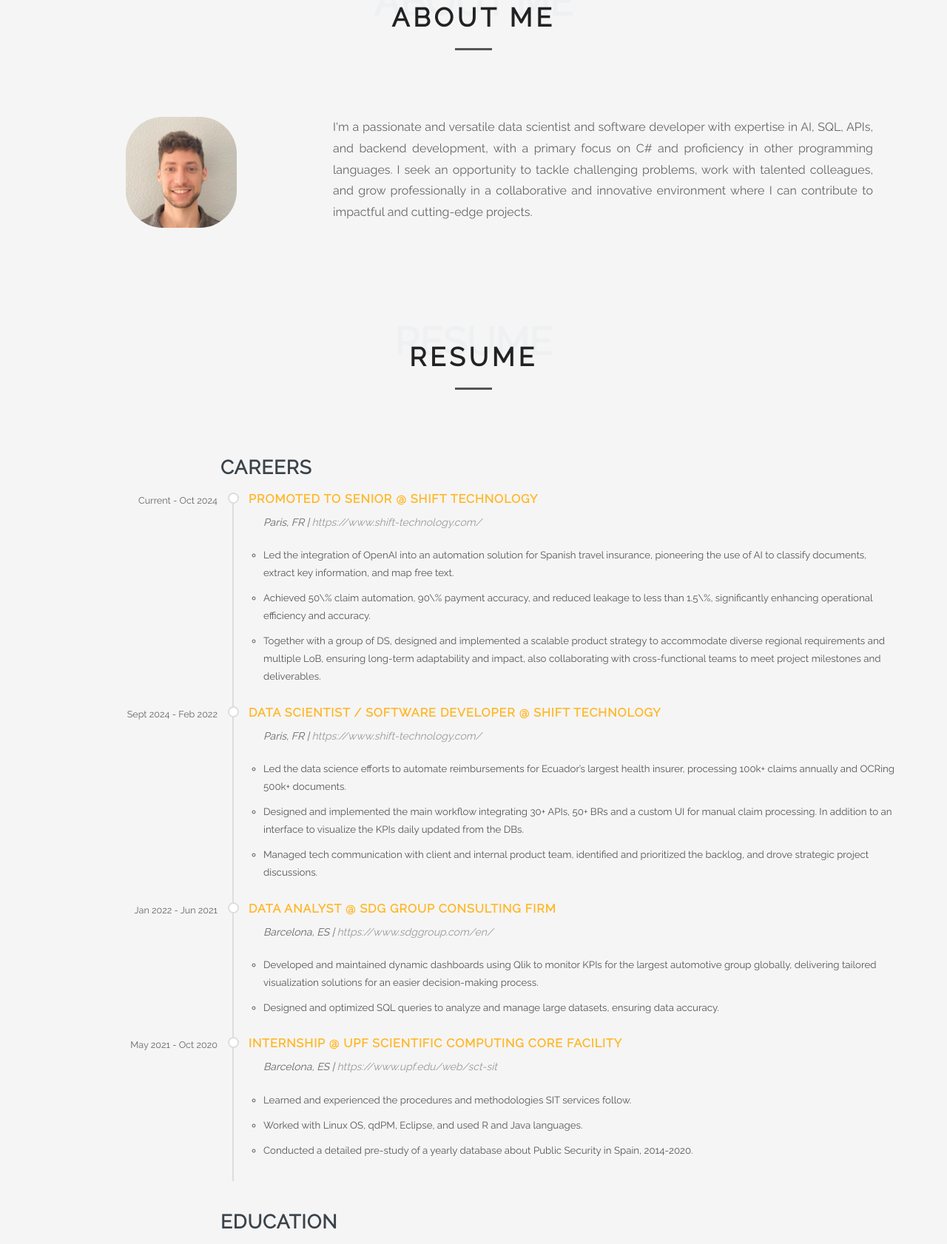
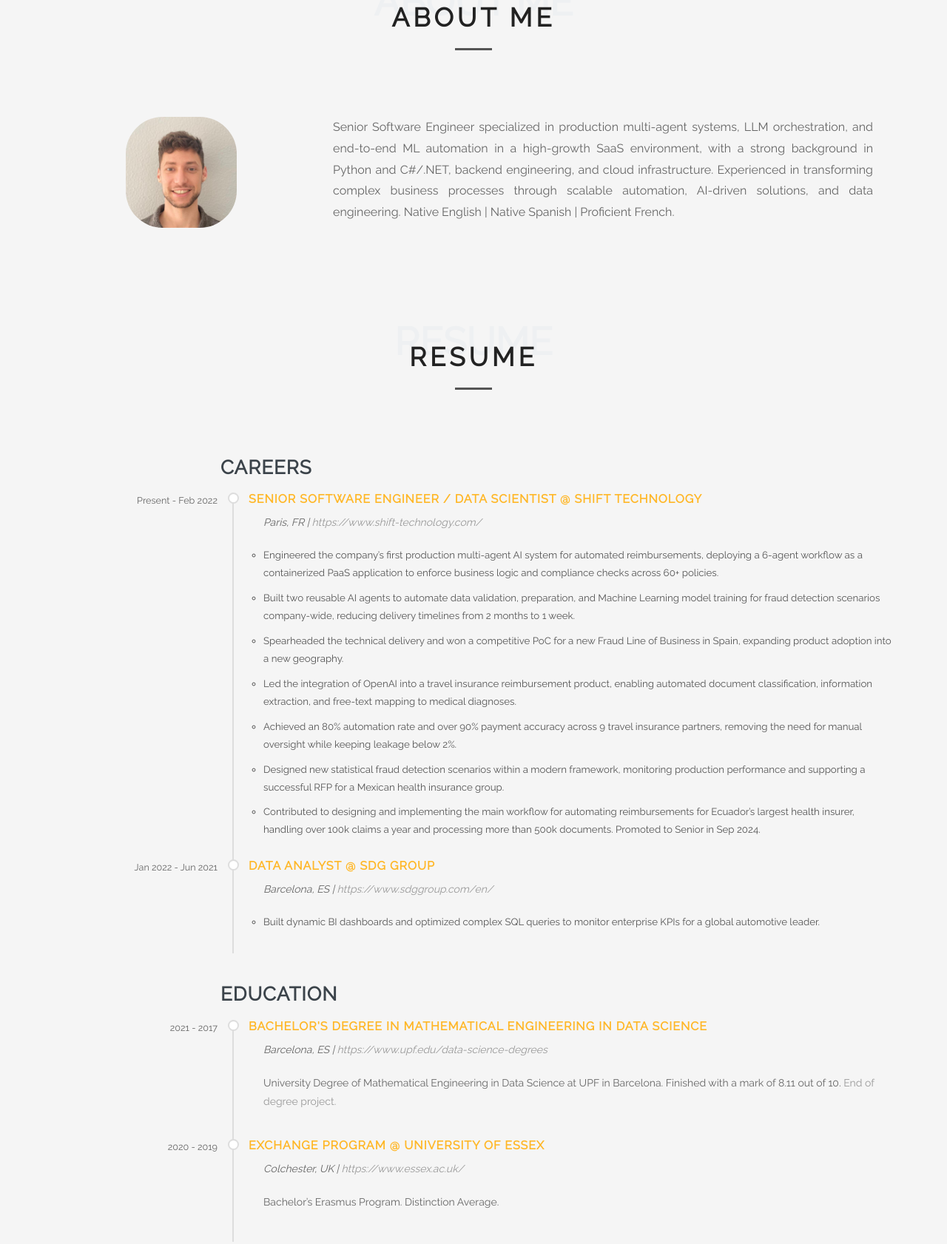
Before and after one commit to AranColl/AranColl.github.io, a plain HTML site: page index.html in a window 1280 px wide. Shown: the part 938-2620 px from the top of the page at 74% size. Drawn offline with Linux system fonts and the light colour scheme.

Commit message:
Update portfolio content from 2026 CV

```diff
--- a/index.html
+++ b/index.html
@@ -16,7 +16,7 @@
 
     <meta charset="UTF-8">
     <meta name="viewport" content="width=device-width, initial-scale=1.0">
-    <meta name="description" content="Personal Portfolio webpage">
+    <meta name="description" content="Aran Coll — Senior Software Engineer specialized in production multi-agent systems, LLM orchestration, and end-to-end ML automation.">
     <meta name="author" content="Aran Coll">
     <meta name="base code" content="Vlad Moroshan">
 
@@ -24,7 +24,7 @@
     <link rel="stylesheet" href="https://cdn.rawgit.com/konpa/devicon/master/devicon.min.css">
 
     <link rel="shortcut icon" href="images/logo.png"/>
-    <title>Web Developer</title>
+    <title>Senior Software Engineer | AI &amp; Data Engineer</title>
 
     <!-- CSS -->
     <link href="static/bootstrap/css/bootstrap.min.css" rel="stylesheet" media="screen">
@@ -51,7 +51,7 @@
     <div class="home-overlay"></div>
     <div class="intro">
         <h1>HI! I'm Aran Coll</h1>
-        <div class="start">and I welcome you to my interactive portfolio.</div>
+        <div class="start">Senior Software Engineer | AI &amp; Data Engineer</div>
     </div>
 
     <a href="#services">
@@ -103,13 +103,11 @@
 
                 <div class="col-12 col-md-8 mx-auto">
                     <p style="font-size: 16px; text-align: justify;">
-                        I'm a passionate and versatile data scientist and software developer
-                        with expertise in AI, SQL, APIs, and backend development, with a primary focus
-                        on C# and proficiency in other programming languages. I seek an opportunity to
-                        tackle challenging problems, work with talented colleagues, and grow professionally
-                        in a collaborative and innovative environment where I can contribute to impactful and
-                        cutting-edge projects.
-                    </p>
+                        Senior Software Engineer specialized in production multi-agent systems, LLM orchestration, and end-to-end ML
+                        automation in a high-growth SaaS environment, with a strong background in Python and C#/.NET,
+                        backend engineering, and cloud infrastructure. Experienced in transforming complex business
+                        processes through scalable automation, AI-driven solutions, and data engineering.
+                        Native English | Native Spanish | Proficient French.</p>
                 </div>
             </div>
         </div>
@@ -127,62 +125,34 @@
                 <div class="pfblock-line"></div>
             </div>
 
-            <div class="career-container">
+                        <div class="career-container">
                 <h3 class="resume-title">Careers</h3>
-
                 <div class="resume-item timeline">
-                    <div class="timeline-date">Current - Oct 2024</div>
+                    <div class="timeline-date">Present - Feb 2022</div>
                     <div class="timeline-content">
-                        <h4>Promoted to Senior @ Shift Technology</h4>
+                        <h4>Senior Software Engineer / Data Scientist @ Shift Technology</h4>
                         <p><em>Paris, FR | <a href="https://www.shift-technology.com/" target="_blank">https://www.shift-technology.com/</a></em></p>
                         <ul>
-                            <li> Led the integration of OpenAI into an automation solution for Spanish travel insurance, pioneering the use of AI to classify documents, extract key information, and map free text. </li>
-                            <li> Achieved 50\% claim automation, 90\% payment accuracy, and reduced leakage to less than 1.5\%, significantly enhancing operational efficiency and accuracy. </li>
-                            <li> Together with a group of DS, designed and implemented a scalable product strategy to accommodate diverse regional requirements and multiple LoB, ensuring long-term adaptability and impact, also collaborating with cross-functional teams to meet project milestones and deliverables. </li>
+                            <li>Engineered the company’s first production multi-agent AI system for automated reimbursements, deploying a 6-agent workflow as a containerized PaaS application to enforce business logic and compliance checks across 60+ policies.</li>
+                            <li>Built two reusable AI agents to automate data validation, preparation, and Machine Learning model training for fraud detection scenarios company-wide, reducing delivery timelines from 2 months to 1 week.</li>
+                            <li>Spearheaded the technical delivery and won a competitive PoC for a new Fraud Line of Business in Spain, expanding product adoption into a new geography.</li>
+                            <li>Led the integration of OpenAI into a travel insurance reimbursement product, enabling automated document classification, information extraction, and free-text mapping to medical diagnoses.</li>
+                            <li>Achieved an 80% automation rate and over 90% payment accuracy across 9 travel insurance partners, removing the need for manual oversight while keeping leakage below 2%.</li>
+                            <li>Designed new statistical fraud detection scenarios within a modern framework, monitoring production performance and supporting a successful RFP for a Mexican health insurance group.</li>
+                            <li>Contributed to designing and implementing the main workflow for automating reimbursements for Ecuador’s largest health insurer, handling over 100k claims a year and processing more than 500k documents. Promoted to Senior in Sep 2024.</li>
                         </ul>
                     </div>
                 </div>
-
-                <div class="resume-item timeline">
-                    <div class="timeline-date">Sept 2024 - Feb 2022</div>
-                    <div class="timeline-content">
-                        <h4>Data Scientist / Software Developer @ Shift Technology</h4>
-                        <p><em>Paris, FR | <a href="https://www.shift-technology.com/" target="_blank">https://www.shift-technology.com/</a></em></p>
-                        <ul>
-                            <li> Led the data science efforts to automate reimbursements for Ecuador’s largest health insurer, processing 100k+ claims annually and OCRing 500k+ documents. </li>
-                            <li>  Designed and implemented the main workflow integrating 30+ APIs, 50+ BRs and a custom UI for manual claim processing. In addition to an interface to visualize the KPIs daily updated from the DBs. </li>
-                            <li> Managed tech communication with client and internal product team, identified and prioritized the backlog, and drove strategic project discussions. </li>
-                        </ul>
-                    </div>
-                </div>
-
                 <div class="resume-item timeline">
                     <div class="timeline-date">Jan 2022 - Jun 2021</div>
                     <div class="timeline-content">
-                        <h4>Data Analyst @ SDG Group Consulting Firm</h4>
+                        <h4>Data Analyst @ SDG Group</h4>
                         <p><em>Barcelona, ES | <a href="https://www.sdggroup.com/en/" target="_blank">https://www.sdggroup.com/en/</a></em></p>
-                        <ul>
-                            <li> Developed and maintained dynamic dashboards using Qlik to monitor KPIs for the largest automotive group globally, delivering tailored visualization solutions for an easier decision-making process. </li>
-                            <li> Designed and optimized SQL queries to analyze and manage large datasets, ensuring data accuracy. </li>
-                        </ul>
-                    </div>
-                </div>
-
-                <div class="resume-item timeline">
-                    <div class="timeline-date">May 2021 - Oct 2020</div>
-                    <div class="timeline-content">
-                        <h4>Internship @ UPF Scientific Computing Core Facility</h4>
-                        <p><em>Barcelona, ES | <a href="https://www.upf.edu/web/sct-sit" target="_blank">https://www.upf.edu/web/sct-sit</a></em></p>
-                        <ul>
-                            <li>Learned and experienced the procedures and methodologies SIT services follow.</li>
-                            <li>Worked with Linux OS, qdPM, Eclipse, and used R and Java languages.</li>
-                            <li>Conducted a detailed pre-study of a yearly database about Public Security in Spain, 2014-2020.</li>
-                        </ul>
+                        <ul><li>Built dynamic BI dashboards and optimized complex SQL queries to monitor enterprise KPIs for a global automotive leader.</li></ul>
                     </div>
                 </div>
             </div>
-
-            <div class="career-container">
+<div class="career-container">
                 <h3 class="resume-title">Education</h3>
 
                 <div class="resume-item timeline">
@@ -199,7 +169,7 @@
                     <div class="timeline-content">
                         <h4>Exchange Program @ University of Essex</h4>
                         <p><em>Colchester, UK | <a href="https://www.essex.ac.uk/" target="_blank">https://www.essex.ac.uk/</a></em></p>
-                        <p>Erasmus program at Essex University, UK, during my third year of the degree. For a whole academic year I was studying abroad, finishing remotely due to SARS-CoV-2 virus.</p>
+                        <p>Bachelor’s Erasmus Program. Distinction Average.</p>
                     </div>
                 </div>
             </div>
@@ -219,27 +189,27 @@
                 <div class="pfblock-line"></div>
             </div>
 
-            <div class="row"><h3>BACKEND PROGRAMMING</h3>
+            <div class="row"><h3>PROGRAMMING &amp; BACKEND: PYTHON, C# (.NET)</h3>
                 <div class="bar">
                     <div class="skill backend"></div>
                 </div>
             </div>
-            <div class="row"><h3>AI & ML TECHNIQUES</h3>
+            <div class="row"><h3>PROGRAMMING &amp; BACKEND: T-SQL, REST APIs, API ORCHESTRATION</h3>
                 <div class="bar">
                     <div class="skill ml"></div>
                 </div>
             </div>
-            <div class="row"><h3>DATA VISUALIZATION [TABLEAU, POWER BI, QLIK]</h3>
+            <div class="row"><h3>AI &amp; DATA SYSTEMS: MULTI-AGENT SYSTEMS, AI AGENT FRAMEWORKS, LLM ORCHESTRATION, MACHINE LEARNING, OCR</h3>
                 <div class="bar">
                     <div class="skill tableau"></div>
                 </div>
             </div>
-            <div class="row"><h3>SQL AND RELATIONAL TABLES</h3>
+            <div class="row"><h3>CLOUD &amp; DEVOPS: AZURE (CONTAINER APPS, VM, DOCKER), AWS (LAMBDA, EVENTBRIDGE, S3)</h3>
                 <div class="bar">
                     <div class="skill sql"></div>
                 </div>
             </div>
-            <div class="row"><h3>DJANGO [HMTL & CSS & JS]</h3>
+            <div class="row"><h3>CLOUD &amp; DEVOPS: PaaS, CI/CD, Git, GitHub Actions, Octopus Deploy, TeamCity, Datadog</h3>
                 <div class="bar">
                     <div class="skill django"></div>
                 </div>
```
